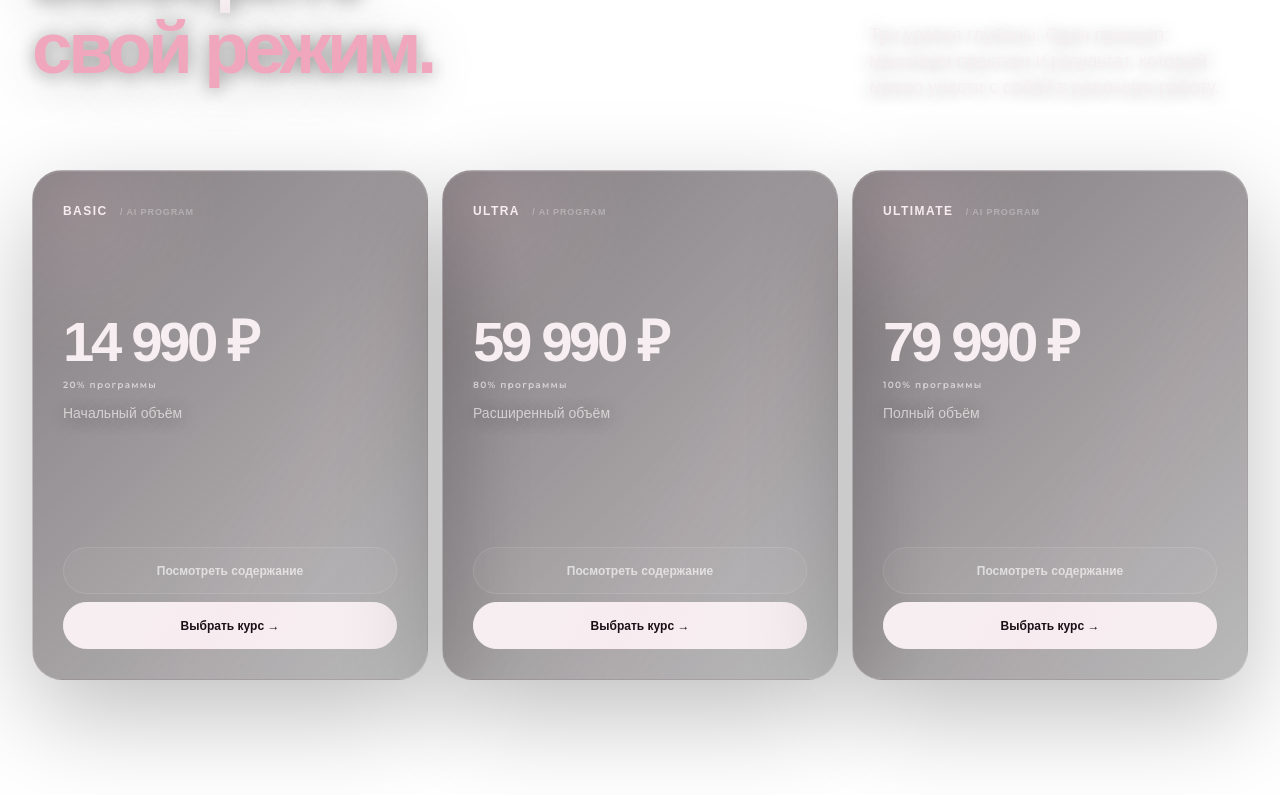
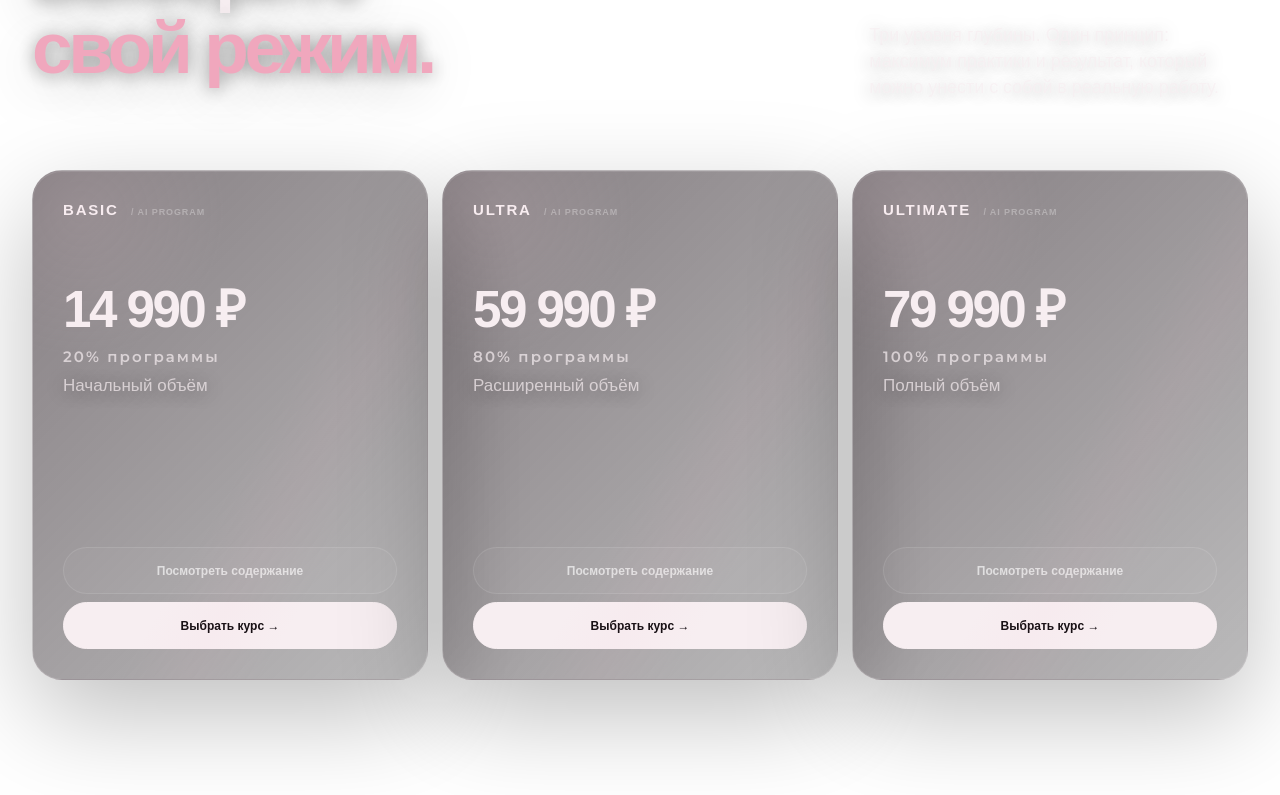
Before and after one commit to fuks19200-ctrl/09, a Next.js app: page / in a window 1280 px wide. Shown: the part 3275-4070 px from the top of the page. Built offline with nearby package versions, Linux system fonts and the light colour scheme; no server answers.

Commit message:
Restore original centered course card styling

```diff
--- a/app/globals.css
+++ b/app/globals.css
@@ -1254,3 +1254,49 @@ a:hover{
     text-shadow:0 2px 14px rgba(0,0,0,.42) !important;
   }
 }
+
+
+
+/* Restore original course cards — centered 3-column layout */
+.pricing-grid{
+  display:grid;
+  grid-template-columns:repeat(3,1fr);
+  gap:14px;
+  align-items:stretch;
+}
+.price-card{
+  min-height:510px;
+  padding:30px;
+  display:flex;
+  flex-direction:column;
+  justify-content:space-between;
+  transform:none;
+}
+.price-card:hover{
+  transform:translateY(-6px);
+}
+.plan-name{
+  font:700 15px/1 var(--display),Arial,sans-serif;
+  letter-spacing:.12em;
+}
+.plan-price{
+  margin-top:65px;
+  font:700 clamp(36px,4vw,54px)/1 var(--display),Arial,sans-serif;
+  letter-spacing:-.05em;
+}
+.plan-volume{
+  margin-top:14px;
+  font-size:15px;
+}
+.price-card p{
+  margin-top:10px;
+  font-size:17px;
+}
+@media(max-width:1000px){
+  .pricing-grid{grid-template-columns:1fr;}
+  .price-card{min-height:420px;}
+}
+@media(max-width:700px){
+  .price-card{min-height:430px;}
+  .plan-price{margin-top:55px;}
+}
```
